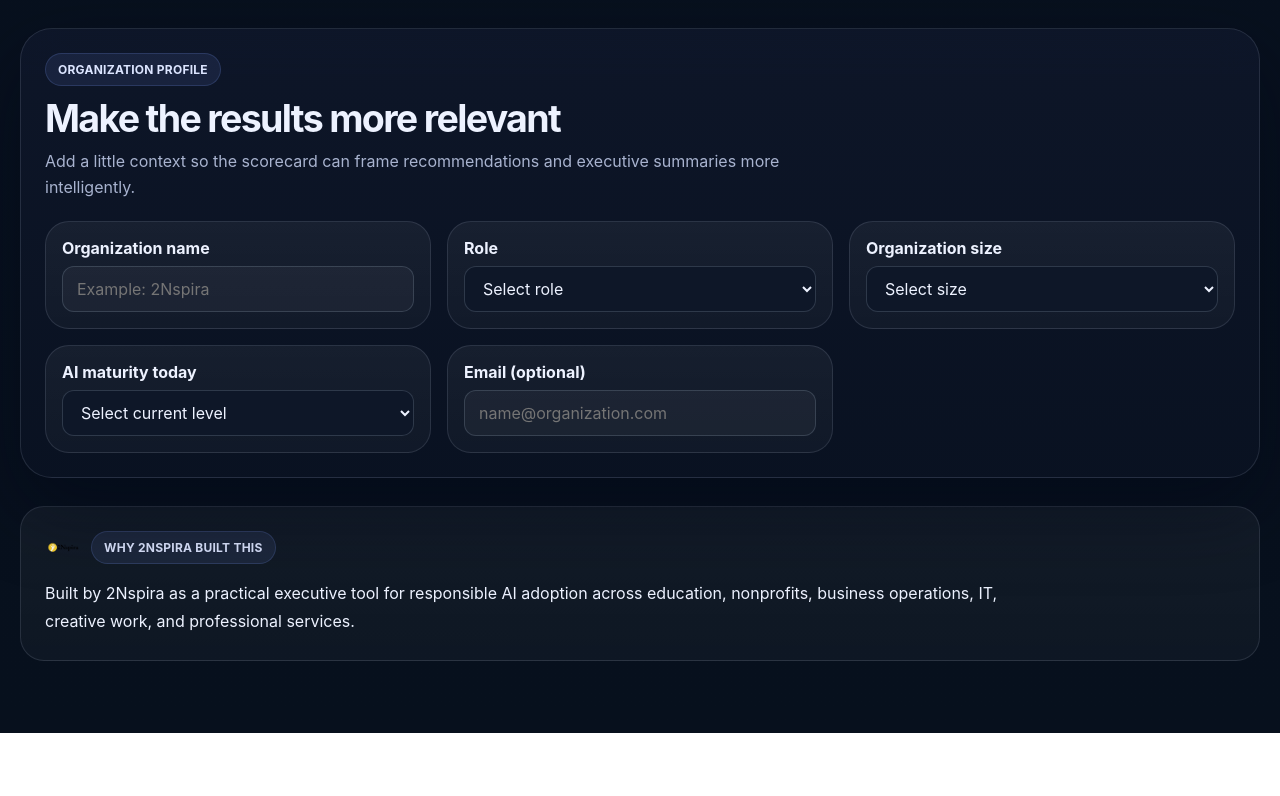
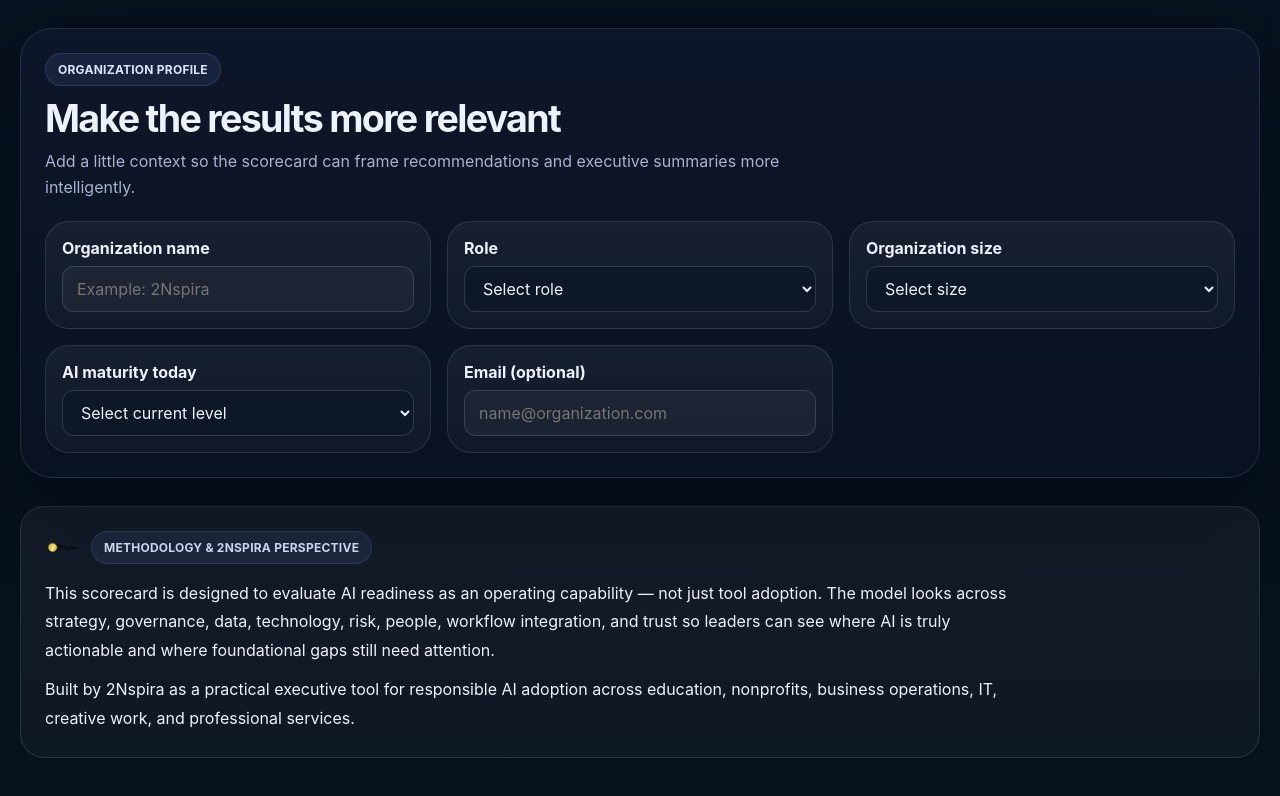
Before and after one commit to 2NspiraOpsTeam/ai-readiness-scorecard, a Next.js app: page / in a window 1280 px wide. Shown: the part 1575-2371 px from the top of the page. Before the commit the page ends 2308 px from the top, so only its background shows below. Built offline with nearby package versions, Linux system fonts and the light colour scheme.

Commit message:
fix: wire methodology anchor

```diff
--- a/components/assessment-experience.js
+++ b/components/assessment-experience.js
@@ -449,7 +449,7 @@ export default function AssessmentExperience() {
 
                 <div style={{ display: 'flex', gap: 12, flexWrap: 'wrap', marginTop: 28 }}>
                   <button className="button-primary" onClick={() => setStarted(true)}>{BRAND.ctaPrimary}</button>
-                  <a className="button-secondary" href="#product-overview">{BRAND.ctaSecondary}</a>
+                  <a className="button-secondary" href="#methodology">{BRAND.ctaSecondary}</a>
                 </div>
               </div>
               <div className="panel" style={{ padding: 24 }}>
@@ -467,12 +467,17 @@ export default function AssessmentExperience() {
 
           <OrgProfileStep orgProfile={orgProfile} setOrgProfile={setOrgProfile} />
 
-          <div className="panel" style={{ padding: 24 }}>
+          <div id="methodology" className="panel" style={{ padding: 24 }}>
             <div style={{ display: 'flex', alignItems: 'center', gap: 12, flexWrap: 'wrap' }}>
               <img src="/2nspira-logo.png" alt="2Nspira logo" style={{ width: 34, height: 34, objectFit: 'contain' }} />
-              <div className="eyebrow">Why 2Nspira built this</div>
+              <div className="eyebrow">Methodology & 2Nspira perspective</div>
             </div>
-            <p style={{ margin: '14px 0 0', lineHeight: 1.8, maxWidth: 980 }}>{BRAND.footerNote}</p>
+            <p style={{ margin: '14px 0 10px', lineHeight: 1.8, maxWidth: 980 }}>
+              This scorecard is designed to evaluate AI readiness as an operating capability — not just tool adoption. The model looks across strategy, governance, data, technology, risk, people, workflow integration, and trust so leaders can see where AI is truly actionable and where foundational gaps still need attention.
+            </p>
+            <p style={{ margin: 0, lineHeight: 1.8, maxWidth: 980 }}>
+              {BRAND.footerNote}
+            </p>
           </div>
         </div>
       </div>
```
